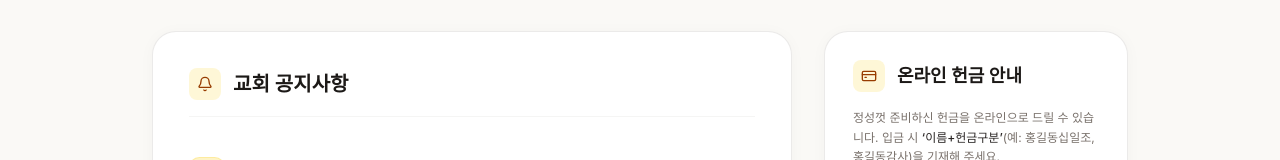
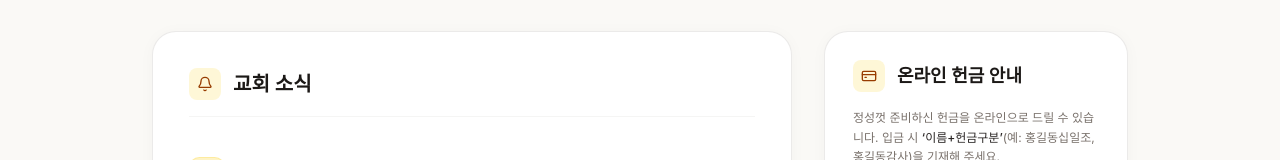
Before and after one commit to darkgentlejbs-max/junimpum_church, a Next.js app: page /news in a window 1280 px wide. Shown: the part 246-406 px from the top of the page. Built offline with nearby package versions, Linux system fonts and the light colour scheme; no server answers; a web font is replaced by a local one.

Commit message:
Update heading: change '교회 공지사항' to '교회 소식'

```diff
--- a/src/app/news/page.tsx
+++ b/src/app/news/page.tsx
@@ -37,7 +37,7 @@ export default async function NewsPage() {
                   <div className="w-8 h-8 rounded-lg bg-amber-100/70 text-amber-800 flex items-center justify-center">
                     <Bell size={16} />
                   </div>
-                  <h2 className="text-xl font-semibold text-stone-900">교회 공지사항</h2>
+                  <h2 className="text-xl font-semibold text-stone-900">교회 소식</h2>
                 </div>
               </div>
               <ul className="divide-y divide-stone-100">
--- a/src/app/page.tsx
+++ b/src/app/page.tsx
@@ -28,7 +28,7 @@ export default function Home() {
     {
       no: "04",
       title: "소식 · 나눔",
-      desc: "주보 다운로드, 교회 공지사항, 온라인 헌금",
+      desc: "주보 다운로드, 교회 소식, 온라인 헌금",
       href: "/news",
     },
   ];
```
